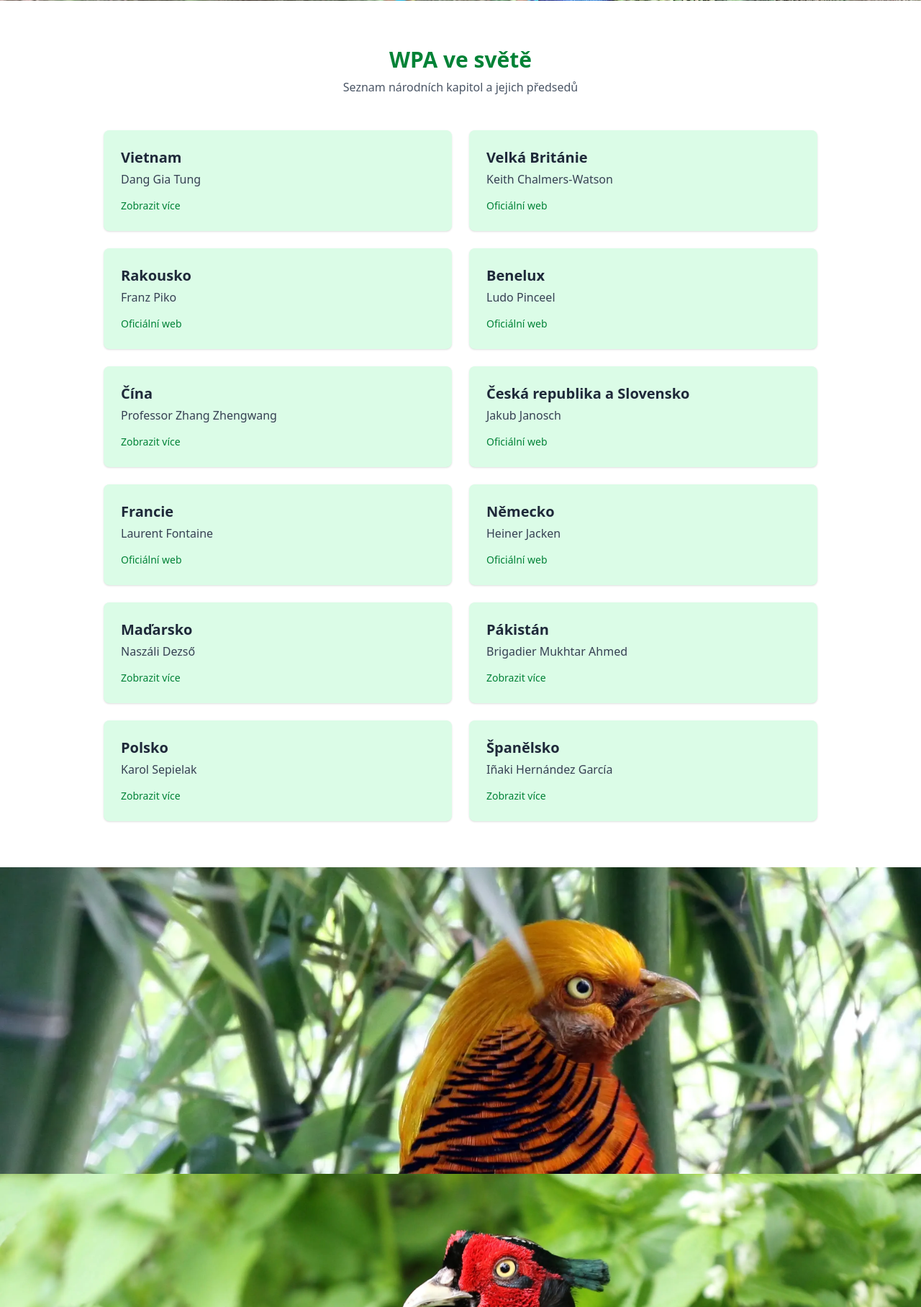
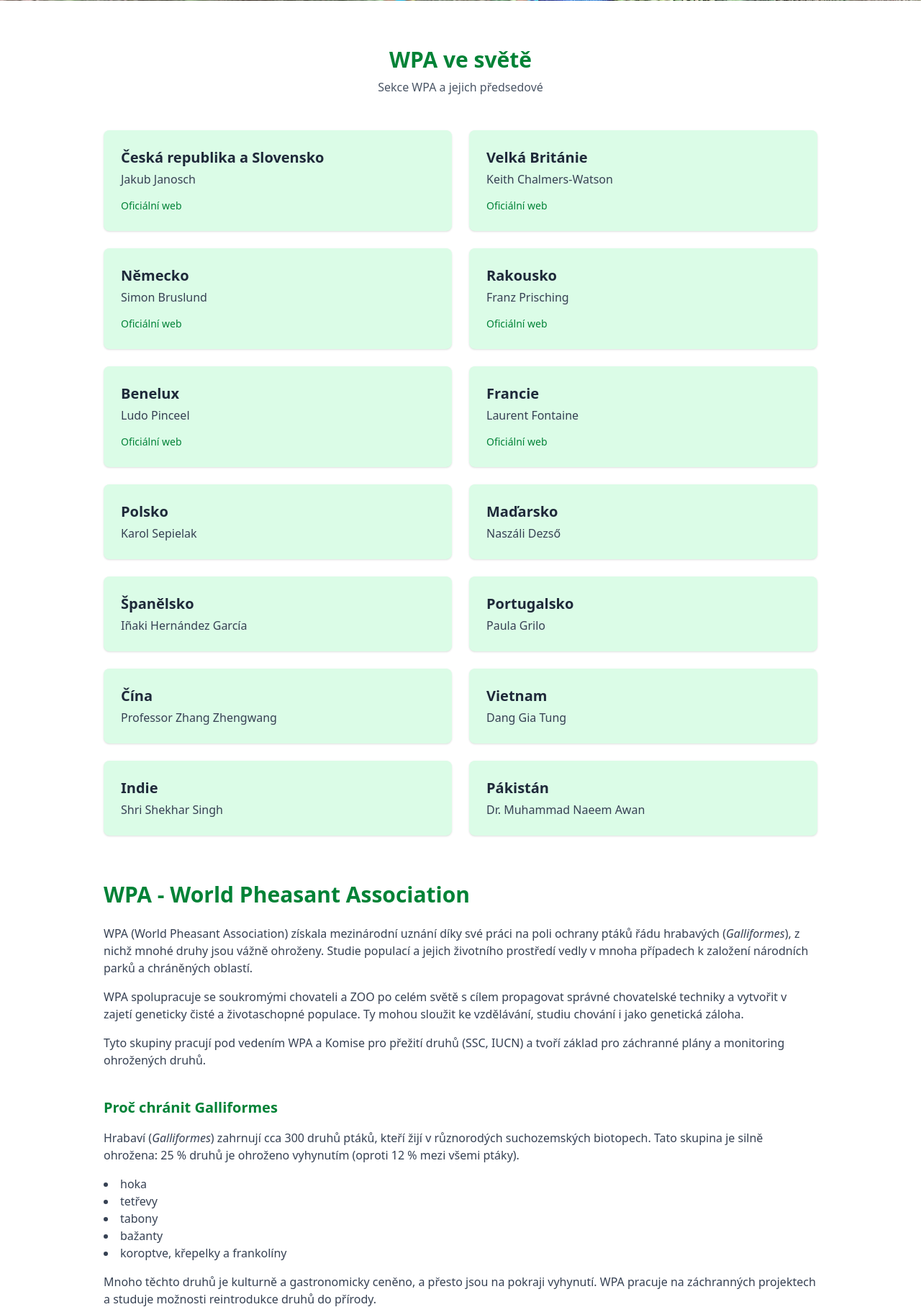
Before and after one commit to matus-kocik/wpa-cz-sk, a Django app: page /wpa-ve-svete/ in a window 1280 px wide. Shown: the part 530-2346 px from the top of the page at 72% size. Run offline with Django 5.2, Linux system fonts and the light colour scheme; some libraries are stand-ins or nearby versions.

Commit message:
update wpa_world

```diff
--- a/templates/wpa_world.html
+++ b/templates/wpa_world.html
@@ -1,140 +1,346 @@
-{% extends "base.html" %}
-{% load static %}
-{% block title %}WPA ve světě | WPA CZ-SK{% endblock %}
-{% block content %}
+{% extends "base.html" %} {% load static %} {% block title %}WPA ve světě | WPA
+CZ-SK{% endblock %} {% block content %}
 <section class="py-16 bg-white">
   <div class="max-w-5xl mx-auto px-4">
     <div class="text-center mb-12">
       <h1 class="text-3xl font-bold text-green-700">WPA ve světě</h1>
-                <p class="text-gray-600 mt-2">Seznam národních kapitol a jejich předsedů</p>
+      <p class="text-gray-600 mt-2">Sekce WPA a jejich předsedové</p>
     </div>
     <div class="grid sm:grid-cols-1 md:grid-cols-2 gap-6">
-                <div class="bg-green-100 rounded-lg shadow p-6 flex flex-col justify-between">
+      <div
+        class="bg-green-100 rounded-lg shadow p-6 flex flex-col justify-between"
+      >
         <div>
-                        <h3 class="text-xl font-semibold text-gray-800">Vietnam</h3>
-                        <p class="text-gray-700 mt-1">Dang Gia Tung</p>
+          <h3 class="text-xl font-semibold text-gray-800">
+            Česká republika a Slovensko
+          </h3>
+          <p class="text-gray-700 mt-1">Jakub Janosch</p>
         </div>
         <div class="mt-3">
-                        <a href="#" class="text-green-700 hover:underline text-sm">Zobrazit více</a>
+          <a
+            href="https://wpacz-sk.com/"
+            target="_blank"
+            rel="noopener noreferrer"
+            class="text-green-700 hover:underline text-sm"
+            >Oficiální web</a
+          >
         </div>
       </div>
-                <div class="bg-green-100 rounded-lg shadow p-6 flex flex-col justify-between">
+      <div
+        class="bg-green-100 rounded-lg shadow p-6 flex flex-col justify-between"
+      >
         <div>
           <h3 class="text-xl font-semibold text-gray-800">Velká Británie</h3>
           <p class="text-gray-700 mt-1">Keith Chalmers-Watson</p>
         </div>
         <div class="mt-3">
-                        <a href="https://www.pheasant.org.uk/"
+          <a
+            href="https://www.pheasant.org.uk/"
             target="_blank"
             rel="noopener noreferrer"
-                           class="text-green-700 hover:underline text-sm">Oficiální web</a>
+            class="text-green-700 hover:underline text-sm"
+            >Oficiální web</a
+          >
         </div>
       </div>
-                <div class="bg-green-100 rounded-lg shadow p-6 flex flex-col justify-between">
+      <div
+        class="bg-green-100 rounded-lg shadow p-6 flex flex-col justify-between"
+      >
+        <div>
+          <h3 class="text-xl font-semibold text-gray-800">Německo</h3>
+          <p class="text-gray-700 mt-1">Simon Bruslund</p>
+        </div>
+        <div class="mt-3">
+          <a
+            href="https://wpa-deutschland.de/"
+            target="_blank"
+            rel="noopener noreferrer"
+            class="text-green-700 hover:underline text-sm"
+            >Oficiální web</a
+          >
+        </div>
+      </div>
+      <div
+        class="bg-green-100 rounded-lg shadow p-6 flex flex-col justify-between"
+      >
         <div>
           <h3 class="text-xl font-semibold text-gray-800">Rakousko</h3>
-                        <p class="text-gray-700 mt-1">Franz Piko</p>
+          <p class="text-gray-700 mt-1">Franz Prisching</p>
         </div>
         <div class="mt-3">
-                        <a href="https://austria.serena-mueller.ch/"
+          <a
+            href="https://austria.serena-mueller.ch/"
             target="_blank"
             rel="noopener noreferrer"
-                           class="text-green-700 hover:underline text-sm">Oficiální web</a>
+            class="text-green-700 hover:underline text-sm"
+            >Oficiální web</a
+          >
         </div>
       </div>
-                <div class="bg-green-100 rounded-lg shadow p-6 flex flex-col justify-between">
+      <div
+        class="bg-green-100 rounded-lg shadow p-6 flex flex-col justify-between"
+      >
         <div>
           <h3 class="text-xl font-semibold text-gray-800">Benelux</h3>
           <p class="text-gray-700 mt-1">Ludo Pinceel</p>
         </div>
         <div class="mt-3">
-                        <a href="https://www.wpa-benelux.info/"
+          <a
+            href="https://www.wpa-benelux.info/"
             target="_blank"
             rel="noopener noreferrer"
-                           class="text-green-700 hover:underline text-sm">Oficiální web</a>
+            class="text-green-700 hover:underline text-sm"
+            >Oficiální web</a
+          >
         </div>
       </div>
-                <div class="bg-green-100 rounded-lg shadow p-6 flex flex-col justify-between">
-                    <div>
-                        <h3 class="text-xl font-semibold text-gray-800">Čína</h3>
-                        <p class="text-gray-700 mt-1">Professor Zhang Zhengwang</p>
-                    </div>
-                    <div class="mt-3">
-                        <a href="#" class="text-green-700 hover:underline text-sm">Zobrazit více</a>
-                    </div>
-                </div>
-                <div class="bg-green-100 rounded-lg shadow p-6 flex flex-col justify-between">
-                    <div>
-                        <h3 class="text-xl font-semibold text-gray-800">Česká republika a Slovensko</h3>
-                        <p class="text-gray-700 mt-1">Jakub Janosch</p>
-                    </div>
-                    <div class="mt-3">
-                        <a href="https://wpacz-sk.com/"
-                           target="_blank"
-                           rel="noopener noreferrer"
-                           class="text-green-700 hover:underline text-sm">Oficiální web</a>
-                    </div>
-                </div>
-                <div class="bg-green-100 rounded-lg shadow p-6 flex flex-col justify-between">
+      <div
+        class="bg-green-100 rounded-lg shadow p-6 flex flex-col justify-between"
+      >
         <div>
           <h3 class="text-xl font-semibold text-gray-800">Francie</h3>
           <p class="text-gray-700 mt-1">Laurent Fontaine</p>
         </div>
         <div class="mt-3">
-                        <a href="https://www.wpa-france-galliformes.com/"
+          <a
+            href="https://www.wpa-france-galliformes.com/"
             target="_blank"
             rel="noopener noreferrer"
-                           class="text-green-700 hover:underline text-sm">Oficiální web</a>
+            class="text-green-700 hover:underline text-sm"
+            >Oficiální web</a
+          >
         </div>
       </div>
-                <div class="bg-green-100 rounded-lg shadow p-6 flex flex-col justify-between">
+      <div
+        class="bg-green-100 rounded-lg shadow p-6 flex flex-col justify-between"
+      >
         <div>
-                        <h3 class="text-xl font-semibold text-gray-800">Německo</h3>
-                        <p class="text-gray-700 mt-1">Heiner Jacken</p>
+          <h3 class="text-xl font-semibold text-gray-800">Polsko</h3>
+          <p class="text-gray-700 mt-1">Karol Sepielak</p>
         </div>
+        {% comment %}
         <div class="mt-3">
-                        <a href="https://wpa-deutschland.de/"
-                           target="_blank"
-                           rel="noopener noreferrer"
-                           class="text-green-700 hover:underline text-sm">Oficiální web</a>
+          <a href="#" class="text-green-700 hover:underline text-sm"
+            >Zobrazit více</a
+          >
         </div>
+        {% endcomment %}
       </div>
-                <div class="bg-green-100 rounded-lg shadow p-6 flex flex-col justify-between">
+      <div
+        class="bg-green-100 rounded-lg shadow p-6 flex flex-col justify-between"
+      >
         <div>
           <h3 class="text-xl font-semibold text-gray-800">Maďarsko</h3>
           <p class="text-gray-700 mt-1">Naszáli Dezső</p>
         </div>
+        {% comment %}
         <div class="mt-3">
-                        <a href="#" class="text-green-700 hover:underline text-sm">Zobrazit více</a>
+          <a href="#" class="text-green-700 hover:underline text-sm"
+            >Zobrazit více</a
+          >
         </div>
+        {% endcomment %}
       </div>
-                <div class="bg-green-100 rounded-lg shadow p-6 flex flex-col justify-between">
-                    <div>
-                        <h3 class="text-xl font-semibold text-gray-800">Pákistán</h3>
-                        <p class="text-gray-700 mt-1">Brigadier Mukhtar Ahmed</p>
-                    </div>
-                    <div class="mt-3">
-                        <a href="#" class="text-green-700 hover:underline text-sm">Zobrazit více</a>
-                    </div>
-                </div>
-                <div class="bg-green-100 rounded-lg shadow p-6 flex flex-col justify-between">
-                    <div>
-                        <h3 class="text-xl font-semibold text-gray-800">Polsko</h3>
-                        <p class="text-gray-700 mt-1">Karol Sepielak</p>
-                    </div>
-                    <div class="mt-3">
-                        <a href="#" class="text-green-700 hover:underline text-sm">Zobrazit více</a>
-                    </div>
-                </div>
-                <div class="bg-green-100 rounded-lg shadow p-6 flex flex-col justify-between">
+      <div
+        class="bg-green-100 rounded-lg shadow p-6 flex flex-col justify-between"
+      >
         <div>
           <h3 class="text-xl font-semibold text-gray-800">Španělsko</h3>
           <p class="text-gray-700 mt-1">Iñaki Hernández García</p>
         </div>
+        {% comment %}
         <div class="mt-3">
-                        <a href="#" class="text-green-700 hover:underline text-sm">Zobrazit více</a>
+          <a href="#" class="text-green-700 hover:underline text-sm"
+            >Zobrazit více</a
+          >
+        </div>
+        {% endcomment %}
+      </div>
+      <div
+        class="bg-green-100 rounded-lg shadow p-6 flex flex-col justify-between"
+      >
+        <div>
+          <h3 class="text-xl font-semibold text-gray-800">Portugalsko</h3>
+          <p class="text-gray-700 mt-1">Paula Grilo</p>
+        </div>
+        {% comment %}
+        <div class="mt-3">
+          <a href="#" class="text-green-700 hover:underline text-sm"
+            >Zobrazit více</a
+          >
+        </div>
+        {% endcomment %}
+      </div>
+      <div
+        class="bg-green-100 rounded-lg shadow p-6 flex flex-col justify-between"
+      >
+        <div>
+          <h3 class="text-xl font-semibold text-gray-800">Čína</h3>
+          <p class="text-gray-700 mt-1">Professor Zhang Zhengwang</p>
+        </div>
+        {% comment %}
+        <div class="mt-3">
+          <a href="#" class="text-green-700 hover:underline text-sm"
+            >Zobrazit více</a
+          >
+        </div>
+        {% endcomment %}
+      </div>
+      <div
+        class="bg-green-100 rounded-lg shadow p-6 flex flex-col justify-between"
+      >
+        <div>
+          <h3 class="text-xl font-semibold text-gray-800">Vietnam</h3>
+          <p class="text-gray-700 mt-1">Dang Gia Tung</p>
+        </div>
+        {% comment %}
+        <div class="mt-3">
+          <a href="#" class="text-green-700 hover:underline text-sm"
+            >Zobrazit více</a
+          >
+        </div>
+        {% endcomment %}
+      </div>
+      <div
+        class="bg-green-100 rounded-lg shadow p-6 flex flex-col justify-between"
+      >
+        <div>
+          <h3 class="text-xl font-semibold text-gray-800">Indie</h3>
+          <p class="text-gray-700 mt-1">Shri Shekhar Singh</p>
+        </div>
+        {% comment %}
+        <div class="mt-3">
+          <a href="#" class="text-green-700 hover:underline text-sm"
+            >Zobrazit více</a
+          >
+        </div>
+        {% endcomment %}
+      </div>
+      <div
+        class="bg-green-100 rounded-lg shadow p-6 flex flex-col justify-between"
+      >
+        <div>
+          <h3 class="text-xl font-semibold text-gray-800">Pákistán</h3>
+          <p class="text-gray-700 mt-1">Dr. Muhammad Naeem Awan</p>
+        </div>
+        {% comment %}
+        <div class="mt-3">
+          <a href="#" class="text-green-700 hover:underline text-sm"
+            >Zobrazit více</a
+          >
+        </div>
+        {% endcomment %}
       </div>
     </div>
+    <!-- New Informational Section -->
+    <div class="mt-16">
+      <h2 class="text-3xl font-bold text-green-700 mb-6">WPA - World Pheasant Association</h2>
+      <p class="text-gray-700 mb-4">
+        WPA (World Pheasant Association) získala mezinárodní uznání díky své
+        práci na poli ochrany ptáků řádu hrabavých (<em>Galliformes</em>), z
+        nichž mnohé druhy jsou vážně ohroženy. Studie populací a jejich
+        životního prostředí vedly v mnoha případech k založení národních parků a
+        chráněných oblastí.
+      </p>
+      <p class="text-gray-700 mb-4">
+        WPA spolupracuje se soukromými chovateli a ZOO po celém světě s cílem
+        propagovat správné chovatelské techniky a vytvořit v zajetí geneticky
+        čisté a životaschopné populace. Ty mohou sloužit ke vzdělávání, studiu
+        chování i jako genetická záloha.
+      </p>
+
+      <p class="text-gray-700 mb-4">
+        Tyto skupiny pracují pod vedením WPA a Komise pro přežití druhů (SSC,
+        IUCN) a tvoří základ pro záchranné plány a monitoring ohrožených druhů.
+      </p>
+      {% comment %}
+      TODO: <p class="italic text-gray-600 mb-4"> foto všech 5ti skupin</p>
+      {% endcomment %}
+      <h2 class="text-xl font-bold text-green-700 mt-10 mb-4">
+        Proč chránit Galliformes
+      </h2>
+      <p class="text-gray-700 mb-4">
+        Hrabaví (<em>Galliformes</em>) zahrnují cca 300 druhů ptáků, kteří žijí
+        v různorodých suchozemských biotopech. Tato skupina je silně ohrožena:
+        25 % druhů je ohroženo vyhynutím (oproti 12 % mezi všemi ptáky).
+      </p>
+      <ul class="list-disc list-inside text-gray-700 mb-4">
+        <li>hoka</li>
+        <li>tetřevy</li>
+        <li>tabony</li>
+        <li>bažanty</li>
+        <li>koroptve, křepelky a frankolíny</li>
+      </ul>
+      <p class="text-gray-700 mb-4">
+        Mnoho těchto druhů je kulturně a gastronomicky ceněno, a přesto jsou na
+        pokraji vyhynutí. WPA pracuje na záchranných projektech a studuje
+        možnosti reintrodukce druhů do přírody.
+      </p>
+
+      <h2 class="text-xl font-bold text-green-700 mt-10 mb-4">
+        Příklady ohrožených druhů
+      </h2>
+      <ul class="list-disc list-inside text-gray-700 mb-4">
+        <li><strong>Blythův tragopan</strong> (Blyth’s tragopan)</li>
+        <li><strong>Bažant Bulwerův</strong> (Bulwer’s pheasant, Borneo)</li>
+        <li>
+          <strong>Frankolín džibutský</strong> (<em>Pternistis ochropectus</em>)
+        </li>
+        <li><strong>Guan trinidadský</strong> (<em>Pipile pipile</em>)</li>
+        <li><strong>Hoko mitu</strong> (<em>Mitu mitu</em>) z Brazílie</li>
+      </ul>
+
+      </ul>
+
+      <h3 class="text-xl font-bold text-green-700 mt-10 mb-4">
+        Vedoucí osobnosti a organizace WPA
+      </h3>
+      <p class="text-gray-700 mb-2">
+        <strong>Prezident:</strong> Professor Zhang Zhengwang (China)
+      </p>
+      <p class="text-gray-700 mb-2">
+        <strong>Místopředseda:</strong> Keith Chalmers-Watson
+      </p>
+      <p class="text-gray-700 mb-2">
+        <strong>Editor WPA NEWS:</strong> Emma Zeale
+      </p>
+      <p class="text-gray-700 mb-2">
+        <strong>Ochrana přírody:</strong> Jo Gregson
+      </p>
+      <p class="text-gray-700 mb-4">
+        <strong>Administrátor:</strong> Barbara Ingman
+      </p>
+
+      <h4 class="text-xl font-semibold text-green-800 mt-8 mb-2">
+        Viceprezidenti
+      </h4>
+      <ul class="list-disc list-inside text-gray-700 mb-4">
+        <li>Robin Marston (Nepál)</li>
+        <li>Professor Tim Lovel (UK)</li>
+        <li>John Corder (UK)</li>
+        <li>Brigadier Mukhtar Ahmed (Pákistán)</li>
+        <li>Dr Richard Carden (UK)</li>
+        <li>Keith Chalmers-Watson (UK)</li>
+        <li>Dang Gia Tung (Vietnam)</li>
+        <li>Mohd Khan Momin Khan (Malajsie)</li>
+        <li>Franz Prisching (Rakousko)</li>
+        <li>Mark Baker (Austrálie)</li>
+        <li>Professor R J Wheater (UK)</li>
+        <li>Heiner Jacken (Německo)</li>
+        <li>Ludo Pinceel (Benelux)</li>
+      </ul>
+
+      <h4 class="text-xl font-semibold text-green-800 mt-8 mb-2">
+        Přidružené organizace
+      </h4>
+      <ul class="list-disc list-inside text-gray-700 mb-4">
+        <li>Taiwan Pheasant Association</li>
+        <li>Bird Conservation Nepal</li>
+        <li>Pheasant and Waterfowl Society of Australia</li>
+      </ul>
+    </div>
+    <div>
+
     </div>
   </div>
 </section>
```
Also changed, not shown: templates/home.html (+9 -1 lines), static/css/styles.css. Lines whose indentation alone changed are shown as unchanged.
